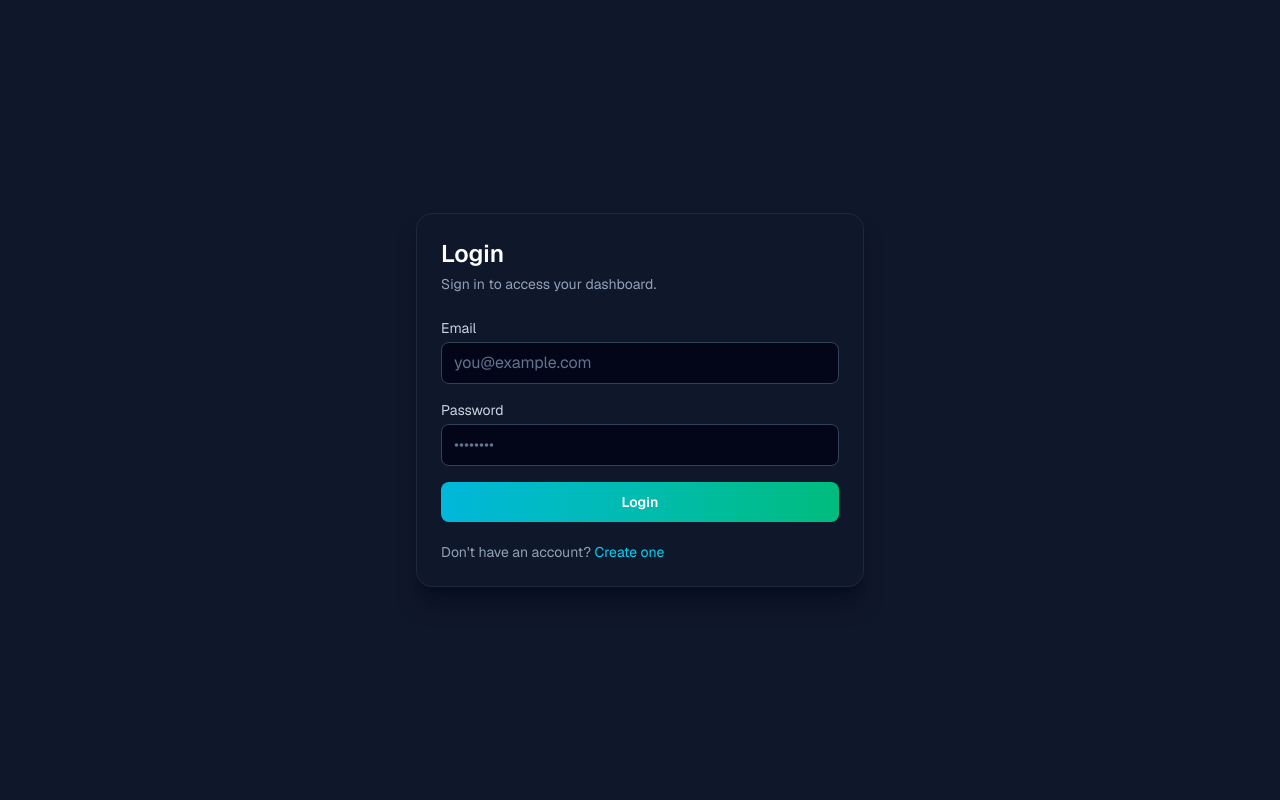
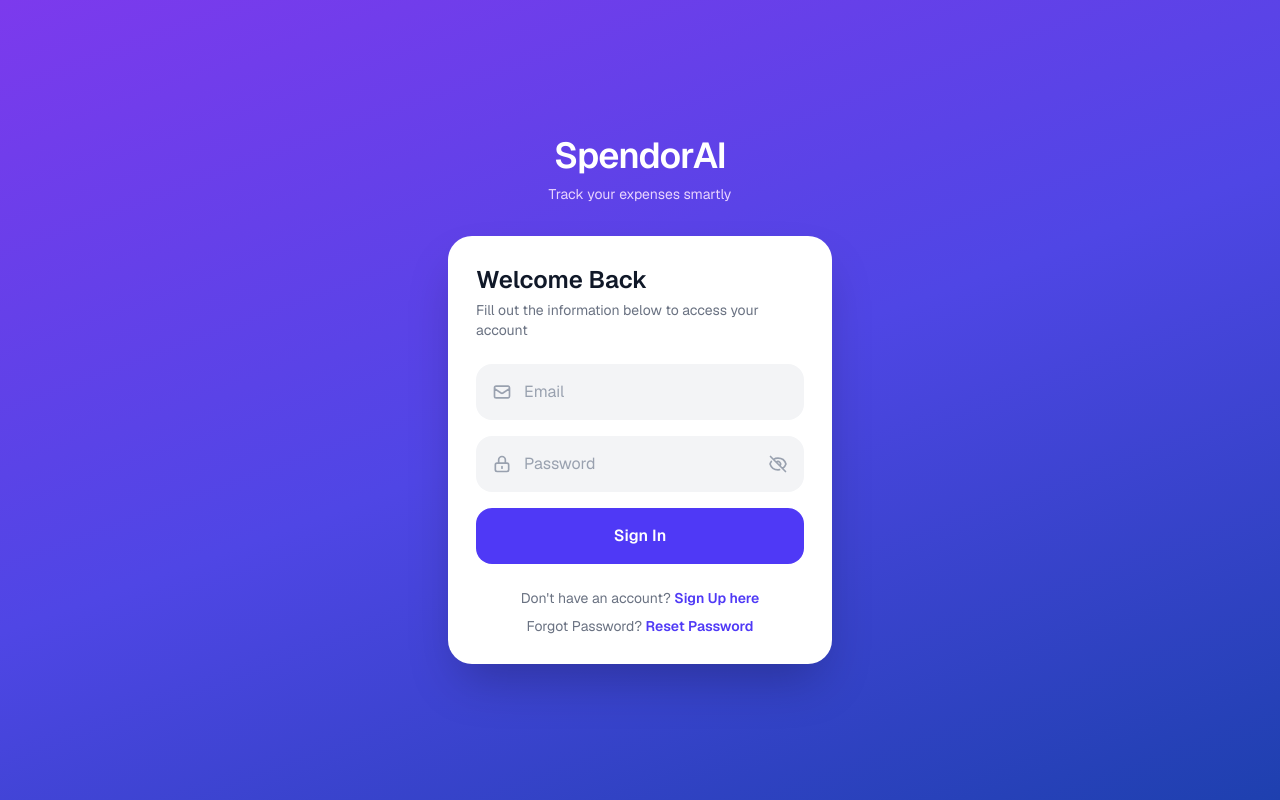
Before and after one commit to RoshaanZaib/expense-tracker, a Next.js app: page /login in a window 1280 px wide. Built offline with nearby package versions, Linux system fonts and the light colour scheme; no server answers.

Commit message:
update login page design

```diff
--- a/app/login/page.tsx
+++ b/app/login/page.tsx
@@ -14,6 +14,7 @@ function LoginForm() {
   const [password, setPassword] = useState("");
   const [error, setError] = useState("");
   const [loading, setLoading] = useState(false);
+  const [showPassword, setShowPassword] = useState(false);
   const { user, loading: authLoading } = useAuth();
   const router = useRouter();
   const searchParams = useSearchParams();
@@ -29,7 +30,6 @@ function LoginForm() {
     event.preventDefault();
     setError("");
     setLoading(true);
-
     try {
       await signInWithEmailAndPassword(auth, email, password);
       router.replace(nextPath);
@@ -41,68 +41,106 @@ function LoginForm() {
   };
 
   return (
-    <div className="w-full max-w-md rounded-2xl border border-slate-800 bg-slate-900/80 p-6 shadow-xl shadow-slate-950/40">
-      <h1 className="text-2xl font-semibold text-white">Login</h1>
-      <p className="mt-1 text-sm text-slate-400">
-        Sign in to access your dashboard.
+    <div className="w-full max-w-sm">
+      <div className="text-center mb-8">
+        <h1 className="text-4xl font-semibold text-white tracking-tight">
+          SpendorAI
+        </h1>
+        <p className="text-purple-200 text-sm mt-2">
+          Track your expenses smartly
+        </p>
+      </div>
+
+      <div className="bg-white rounded-3xl p-7 shadow-2xl">
+        <h2 className="text-2xl font-semibold text-gray-900">Welcome Back</h2>
+        <p className="text-gray-500 text-sm mt-1 mb-6">
+          Fill out the information below to access your account
         </p>
 
-      <form className="mt-6 space-y-4" onSubmit={handleSubmit}>
-        <div>
-          <label className="mb-1 block text-sm text-slate-300" htmlFor="email">
-            Email
-          </label>
+        <form onSubmit={handleSubmit} className="space-y-4">
+          <div className="flex items-center bg-gray-100 rounded-2xl px-4 h-14 gap-3">
+            <svg xmlns="http://www.w3.org/2000/svg" className="w-5 h-5 text-gray-400" fill="none" viewBox="0 0 24 24" stroke="currentColor">
+              <path strokeLinecap="round" strokeLinejoin="round" strokeWidth={2} d="M3 8l7.89 5.26a2 2 0 002.22 0L21 8M5 19h14a2 2 0 002-2V7a2 2 0 00-2-2H5a2 2 0 00-2 2v10a2 2 0 002 2z" />
+            </svg>
             <input
-            id="email"
               type="email"
               required
               value={email}
-            onChange={(event) => setEmail(event.target.value)}
-            className="w-full rounded-lg border border-slate-700 bg-slate-950 px-3 py-2 text-slate-100 outline-none ring-cyan-400/40 placeholder:text-slate-500 focus:ring-2"
-            placeholder="you@example.com"
+              onChange={(e) => setEmail(e.target.value)}
+              placeholder="Email"
+              className="bg-transparent flex-1 text-gray-900 placeholder-gray-400 outline-none text-base"
             />
           </div>
 
-        <div>
-          <label className="mb-1 block text-sm text-slate-300" htmlFor="password">
-            Password
-          </label>
+          <div className="flex items-center bg-gray-100 rounded-2xl px-4 h-14 gap-3">
+            <svg xmlns="http://www.w3.org/2000/svg" className="w-5 h-5 text-gray-400" fill="none" viewBox="0 0 24 24" stroke="currentColor">
+              <path strokeLinecap="round" strokeLinejoin="round" strokeWidth={2} d="M12 15v2m-6 4h12a2 2 0 002-2v-6a2 2 0 00-2-2H6a2 2 0 00-2 2v6a2 2 0 002 2zm10-10V7a4 4 0 00-8 0v4h8z" />
+            </svg>
             <input
-            id="password"
-            type="password"
+              type={showPassword ? "text" : "password"}
               required
               minLength={6}
               value={password}
-            onChange={(event) => setPassword(event.target.value)}
-            className="w-full rounded-lg border border-slate-700 bg-slate-950 px-3 py-2 text-slate-100 outline-none ring-cyan-400/40 placeholder:text-slate-500 focus:ring-2"
-            placeholder="••••••••"
+              onChange={(e) => setPassword(e.target.value)}
+              placeholder="Password"
+              className="bg-transparent flex-1 text-gray-900 placeholder-gray-400 outline-none text-base"
             />
+            <button
+              type="button"
+              onClick={() => setShowPassword(!showPassword)}
+              className="text-gray-400 hover:text-gray-600"
+            >
+              {showPassword ? (
+                <svg xmlns="http://www.w3.org/2000/svg" className="w-5 h-5" fill="none" viewBox="0 0 24 24" stroke="currentColor">
+                  <path strokeLinecap="round" strokeLinejoin="round" strokeWidth={2} d="M15 12a3 3 0 11-6 0 3 3 0 016 0z" />
+                  <path strokeLinecap="round" strokeLinejoin="round" strokeWidth={2} d="M2.458 12C3.732 7.943 7.523 5 12 5c4.478 0 8.268 2.943 9.542 7-1.274 4.057-5.064 7-9.542 7-4.477 0-8.268-2.943-9.542-7z" />
+                </svg>
+              ) : (
+                <svg xmlns="http://www.w3.org/2000/svg" className="w-5 h-5" fill="none" viewBox="0 0 24 24" stroke="currentColor">
+                  <path strokeLinecap="round" strokeLinejoin="round" strokeWidth={2} d="M13.875 18.825A10.05 10.05 0 0112 19c-4.478 0-8.268-2.943-9.543-7a9.97 9.97 0 011.563-3.029m5.858.908a3 3 0 114.243 4.243M9.878 9.878l4.242 4.242M9.88 9.88l-3.29-3.29m7.532 7.532l3.29 3.29M3 3l3.59 3.59m0 0A9.953 9.953 0 0112 5c4.478 0 8.268 2.943 9.542 7a10.025 10.025 0 01-4.132 5.411m0 0L21 21" />
+                </svg>
+              )}
+            </button>
           </div>
 
-        {error ? <p className="text-sm text-rose-400">{error}</p> : null}
+          {error && <p className="text-red-500 text-sm">{error}</p>}
 
           <button
             type="submit"
             disabled={loading}
-          className="w-full rounded-lg bg-gradient-to-r from-cyan-500 to-emerald-500 px-4 py-2.5 text-sm font-semibold text-white transition hover:from-cyan-400 hover:to-emerald-400 disabled:cursor-not-allowed disabled:opacity-60"
+            className="w-full h-14 bg-indigo-600 hover:bg-indigo-700 text-white rounded-2xl font-semibold text-base transition disabled:opacity-60 disabled:cursor-not-allowed"
           >
-          {loading ? "Signing in..." : "Login"}
+            {loading ? "Signing in..." : "Sign In"}
           </button>
         </form>
 
-      <p className="mt-5 text-sm text-slate-400">
+        <div className="mt-6 space-y-2 text-center">
+          <p className="text-sm text-gray-500">
             Don&apos;t have an account?{" "}
-        <Link href="/signup" className="text-cyan-400 hover:text-cyan-300">
-          Create one
+            <Link href="/signup" className="text-indigo-600 font-semibold hover:text-indigo-700">
+              Sign Up here
             </Link>
           </p>
+          <p className="text-sm text-gray-500">
+            Forgot Password?{" "}
+            <Link href="/forgot-password" className="text-indigo-600 font-semibold hover:text-indigo-700">
+              Reset Password
+            </Link>
+          </p>
+        </div>
+      </div>
     </div>
   );
 }
 
 export default function LoginPage() {
   return (
-    <main className="flex min-h-screen items-center justify-center bg-[#0f172a] p-4">
+    <main
+      className="flex min-h-screen items-center justify-center p-4"
+      style={{
+        background: "linear-gradient(160deg, #7c3aed 0%, #4f46e5 50%, #1e40af 100%)",
+      }}
+    >
       <Suspense fallback={<div className="text-white">Loading...</div>}>
         <LoginForm />
       </Suspense>
```
Lines whose indentation alone changed are shown as unchanged.
